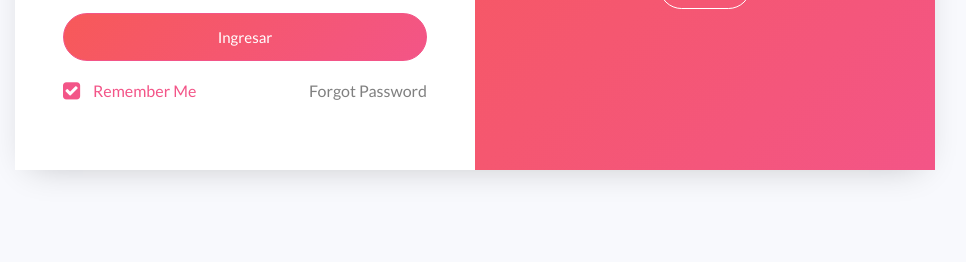
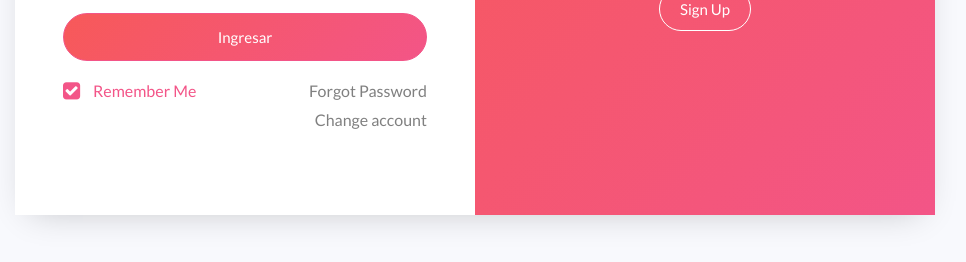
Before and after one commit to Alejandro9912/Git, a plain HTML site: page index.html in a window 1280 px wide. Shown: the part 508-770 px from the top of the page, without its empty margins (165-1131 px from the left). Drawn offline with Linux system fonts and the light colour scheme.

Commit message:
Update index.html

```diff
--- a/index.html
+++ b/index.html
@@ -68,6 +68,7 @@
                   </div>
                   <div class="w-50 text-md-right">
                     <a href="#">Forgot Password</a>
+                    <p>Change account</p>
                   </div>
                 </div>
               </form>
```
